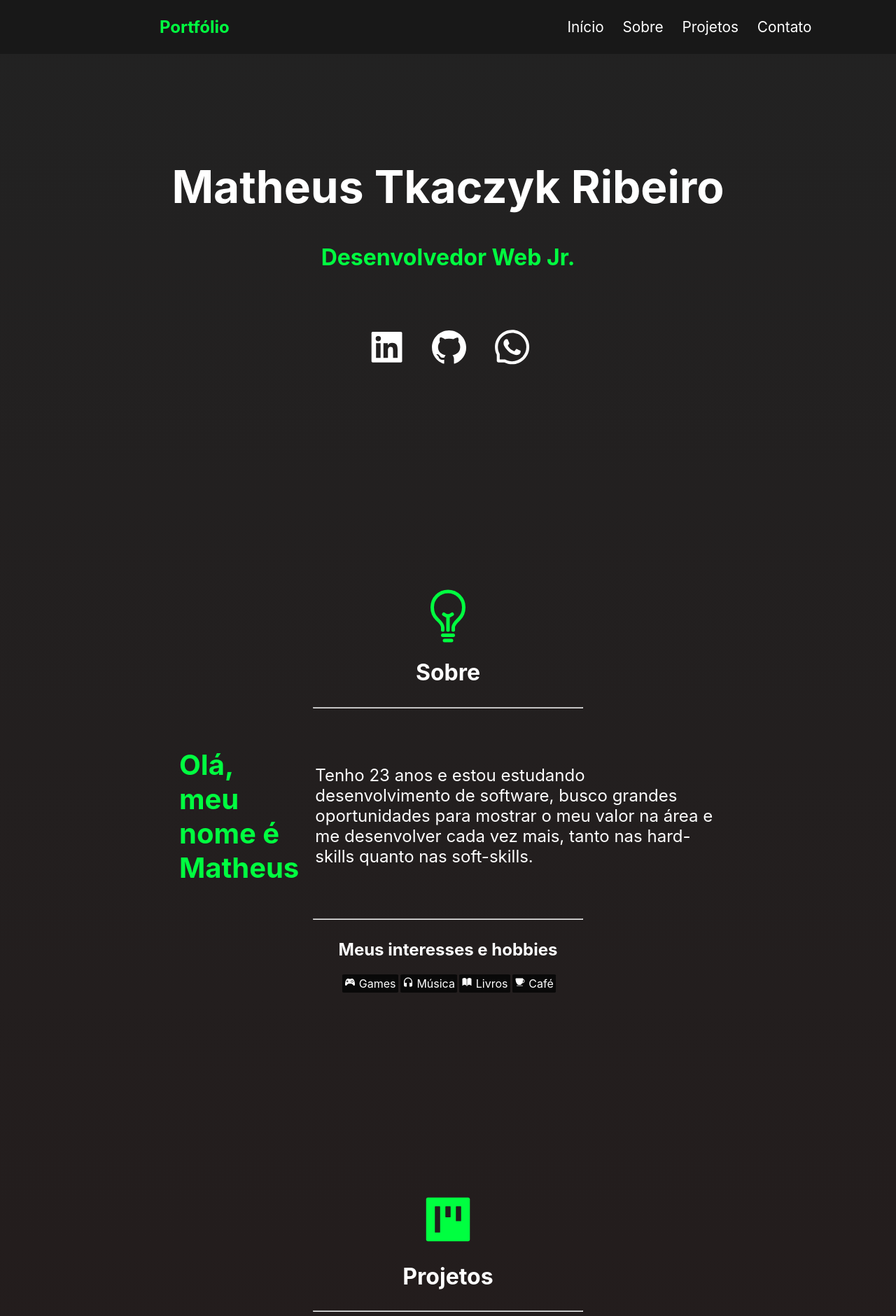
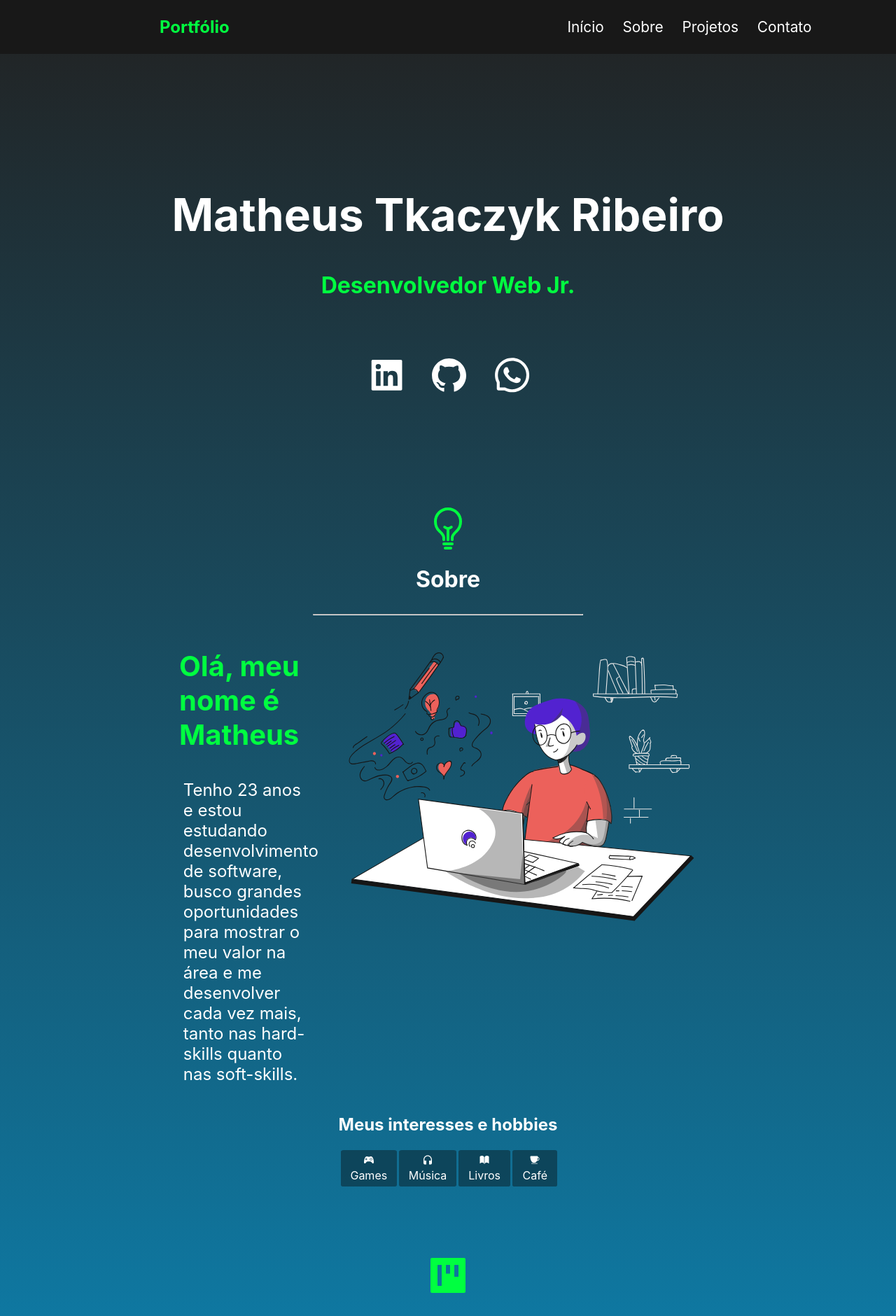
Before and after one commit to matheustkaczyk/portfolioReactjsV2, a React (Create React App) app: page / in a window 1280 px wide. Shown: the top 1880 px of the page at 70% size. Built offline with nearby package versions, Linux system fonts and the light colour scheme.

Commit message:
Adicionado svg na tela about, alterado cor do background gradiente

```diff
--- a/src/App.css
+++ b/src/App.css
@@ -5,7 +5,7 @@ hmtl, body {
   height: 100%;
   /* overflow: hidden; */
   /* background-color: #181818; */
-  background-image: linear-gradient(to bottom, #222222, rgb(36, 25, 25));
+  background-image: linear-gradient(to bottom, #222222, rgb(0, 183, 255));
 }
 
 html {
@@ -76,13 +76,18 @@ a {
 
 .main-section {
   display: flex;
-  flex-direction: column;
-  height: 70vh;
+  flex-direction: row;
+  height: 80vh;
   width: 100vw;
   background-size: cover;
   color: white;
   align-items: center;
   justify-content: center;
+}
+
+.about-hero-svg {
+  width: auto;
+  height: 55vh;
 }
 
 .main-informations {
@@ -91,13 +96,6 @@ a {
   /* max-height: 80vh; */
   padding: 2%;
   text-align: center;
-}
-
-.main-hero-img {
-  height: 25vh;
-  width: 15vw;
-  border-radius: 50%;
-  border: solid #00ff40 5px;
 }
 
 .main-hero-text {
@@ -161,20 +159,29 @@ hr {
 }
 
 .about-light-icon {
-  height: 10vh;
+  height: 8vh;
   width: 10vw;
   color: #00ff40;
   /* padding-top: 10%; */
 }
 
+.about-text-div {
+  display: flex;
+  flex-direction: row;
+  justify-content: space-around;
+  max-width: 60%;
+  min-width: 60%;
+}
+
+/*
 .about-text-session {
   display: flex;
   flex-direction: row;
   margin-top: 1vh;
   max-width: 60vw;
   /* margin-left: 30%;
-  margin-right: 30%; */
-}
+  margin-right: 30%; } */
+
 
 .about-hero-title {
   text-align: center;
@@ -204,8 +211,8 @@ hr {
 }
 
 .interest-item {
-  padding: 1%;
-  background-color: rgb(9, 9, 9);
+  padding: 2%;
+  background-color: rgba(9, 9, 9, 0.4);
   border-radius: 5%;
   margin-top: 0.5%;
   margin-left: 1%;
@@ -222,7 +229,7 @@ hr {
 }
 
 .projects-proj-icon {
-  height: 10vh;
+  height: 8vh;
   width: 10vw;
   color: #00ff40;
 }
@@ -309,7 +316,7 @@ hr {
   margin-top: 2%;
   display: flex;
   flex-direction: column;
-  background-color: rgba(9, 9, 9, 0.9);
+  background-color: rgba(9, 9, 9, 0.4);
   padding: 3%;
   border-radius: 2%;
   width: 60vw;
@@ -340,7 +347,7 @@ hr {
 .contact-mail-icon {
   color: #00ff40;
   width: 10vw;
-  height: 10vh;
+  height: 8vh;
   padding-top: 10%;
 }
 
--- a/src/pages/About.js
+++ b/src/pages/About.js
@@ -1,7 +1,7 @@
 import React from 'react';
-import ButtonAnchor from '../components/ButtonAnchor';
 import { IoBulbOutline } from 'react-icons/io5'
 import { IoLogoGameControllerB, IoMdHeadset, IoIosBook, IoIosCafe } from "react-icons/io";
+import computerSvg from '../images/blogging.svg';
 
 const About = () => {
     return (
@@ -12,6 +12,7 @@ const About = () => {
                 <h1 className="about-hero-title">Sobre</h1>
             </div>
                 <hr />
+            <div className='about-text-div'>
                 <div className="about-text-session">
                     <h3 className="about-hello-text">Olá, meu nome é Matheus</h3>
                     <p className="about-text">
@@ -20,7 +21,8 @@ const About = () => {
                         cada vez mais, tanto nas hard-skills quanto nas soft-skills.
                     </p>
                 </div>
-                <hr />
+                <img className='about-hero-svg' src={ computerSvg } alt="men using a computer" />
+            </div>
             <div className="about-more-info">
                     <h2>Meus interesses e hobbies</h2>
                 <div className="about-interest">
--- a/src/pages/Main.js
+++ b/src/pages/Main.js
@@ -1,6 +1,5 @@
 import React from 'react';
 import { AiFillLinkedin, AiOutlineGithub, AiOutlineWhatsApp } from 'react-icons/ai';
-import Me from '../images/matheus-image.jpeg';
 
 const Main = () => {
     return (
```
Also changed, not shown: src/images/blogging.svg (added). Lines whose indentation alone changed are shown as unchanged.
